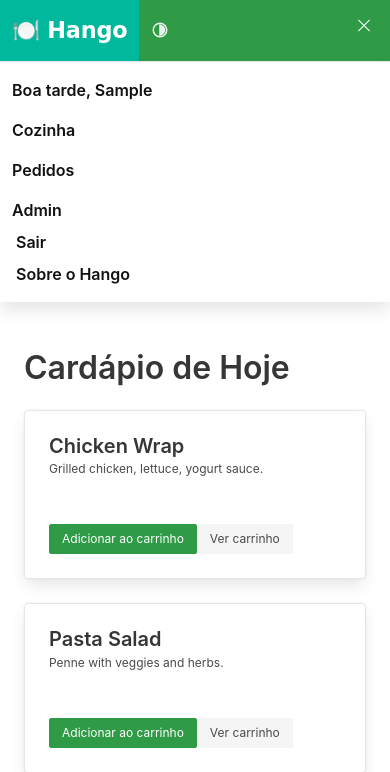
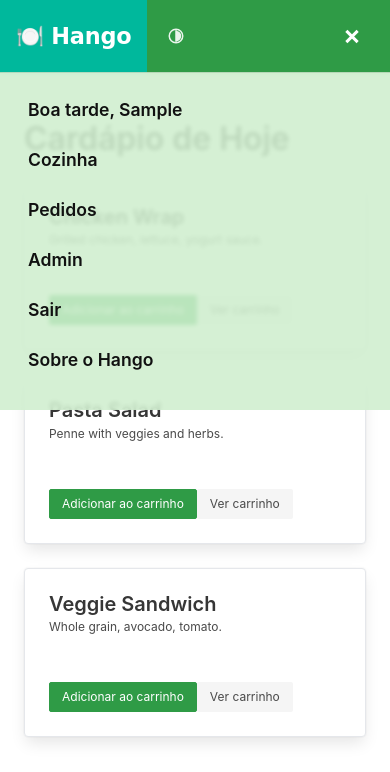
Before and after one commit to cotimacapa/hango, a Django app: page /menu/ in a window 390 px wide, after a click that opens the changed part. Shown: the top 772 px of the page. After the commit the page ends 743 px from the top, so only its background shows below. Run offline with Django 5.2, Linux system fonts and the light colour scheme; the visitor is signed in with stand-in values (Sample User, id 1); data comes from the database, SQL or seed files in the repository; parts of the project's set-up code (start-up, migrations or seed data) failed here and were passed over; some web fonts are replaced.

Commit message:
Menu mobile com elemento maiores

```diff
--- a/static/css/styles.css
+++ b/static/css/styles.css
@@ -568,3 +568,184 @@ html[data-theme="dark"] .button.is-light:hover {
   letter-spacing: -0.01em;
   text-transform: none;
 }
+
+/* ---------- Mobile navbar upgrades (no desktop changes) ---------- */
+@media (max-width: 768px) {
+  /* Larger tap targets overall */
+  .navbar {
+    min-height: 64px;                 /* taller bar */
+  }
+
+  /* Bigger burger button */
+  .navbar-brand .navbar-burger {
+    width: 56px;
+    height: 56px;
+    margin-left: .25rem;
+    margin-right: .25rem;
+  }
+  .navbar-burger span {
+    height: 3px;                      /* thicker lines */
+    left: 14px; right: 14px;          /* shorter bars look nicer when bigger */
+  }
+
+  /* Open menu: make items larger and easier to tap */
+  .navbar-menu {
+    /* default closed state still off-canvas; Bulma toggles .is-active */
+    font-size: 1.1rem;                /* bigger text */
+    -webkit-tap-highlight-color: transparent;
+  }
+
+  .navbar-menu.is-active {
+    position: fixed;                  /* pin the menu */
+    top: 64px;                        /* same as navbar min-height */
+    left: 0;
+    right: 0;
+    height: 50vh;                     /* top half of the screen */
+    overflow-y: auto;                 /* scroll if it overflows */
+    padding: 0.75rem;                 /* comfy padding */
+    z-index: 40;
+    /* keep your theme; fallbacks if variables aren’t set */
+    background: var(--navbar-menu-bg, rgba(0 0 0 / 0.92));
+    backdrop-filter: saturate(120%) blur(2px);
+    box-shadow: 0 8px 24px rgba(0,0,0,.35);
+  }
+
+  /* Make each item a thumb-friendly target */
+  .navbar-item,
+  .navbar-link {
+    padding-top: 0.875rem;
+    padding-bottom: 0.875rem;
+    padding-left: 1rem;
+    padding-right: 1rem;
+    min-height: 48px;                 /* ≥48px per Apple/Google guidelines */
+    line-height: 1.25;
+  }
+
+  /* Dropdowns inside the mobile menu */
+  .navbar-dropdown .navbar-item {
+    padding-left: 1.25rem;            /* small indent */
+    min-height: 44px;
+  }
+
+  /* Make separators less fiddly */
+  .navbar-divider {
+    margin: .25rem 0;
+  }
+
+  /* Optional: ensure links fill the row so tapping anywhere works */
+  .navbar-item,
+  .navbar-dropdown .navbar-item {
+    display: flex;
+    align-items: center;
+  }
+
+  /* Prevent background from “peeking” while scrolling the menu */
+  html.has-navbar-fixed-top,
+  body.has-navbar-fixed-top {
+    overflow-x: hidden;
+  }
+}
+
+/* ---------- Hango: Mobile burger size & placement ---------- */
+@media (max-width: 1023.98px) {
+
+  /* Make the top bar a hair taller so a bigger burger fits cleanly */
+  .navbar { min-height: 64px; }
+
+  /* Keep brand row tidy */
+  .navbar .navbar-brand { align-items: center; gap: .25rem; }
+
+  /* >> BIGGER BURGER, LOCKED TO THE RIGHT << */
+  .navbar .navbar-brand .navbar-burger {
+    margin-left: auto;        /* shove it to the right edge */
+    width: 56px;
+    height: 56px;
+  }
+  .navbar.is-primary .navbar-burger span {
+    /* thicker, slightly shorter bars so they don’t look goofy at 56px */
+    height: 3px;
+    left: 14px; right: 14px;
+  }
+
+  /* Keep the opened menu anchored under the taller bar (you already use Bulma's .is-active) */
+  .navbar-menu.is-active {
+    position: fixed;
+    top: 64px;                /* match .navbar min-height */
+    left: 0; right: 0;
+    height: 40vh;             /* top half of the screen */
+    overflow-y: auto;
+    /* background: var(--surface); */
+    /* border-top: 1px solid var(--border); */
+    z-index: 40;
+  }
+
+  /* Make taps comfy (keeps your current look, only increases hit area) */
+  .navbar-menu .navbar-item,
+  .navbar-menu .navbar-link {
+    min-height: 48px;
+    line-height: 1.25;
+    font-size: 1.1rem;
+    display: flex;
+    align-items: center;
+  }
+}
+
+/* ---------- Hango: Mobile drawer theming (works in light & dark) ---------- */
+@media (max-width: 1023.98px) {
+  /* Base layout keeps from earlier step */
+  .navbar { min-height: 64px; }
+  .navbar .navbar-brand { align-items: center; gap: .25rem; }
+  .navbar .navbar-brand .navbar-burger {
+    margin-left: auto;
+    width: 56px; height: 56px;
+  }
+  .navbar-burger span { height: 3px; left: 14px; right: 14px; }
+
+  /* Default/fallback (in case theme attr isn’t present) */
+  .navbar-menu.is-active {
+    position: fixed; top: 72px; left: 0; right: 0;
+    height: 40vh; overflow-y: auto; z-index: 40;
+    /* neutral fallback so it won't flip unexpectedly */
+    /* background: rgba(0,0,0,.88); */
+    border-top: 0;
+    backdrop-filter: saturate(120%) blur(2px);
+  }
+  .navbar-menu.is-active .navbar-item,
+  .navbar-menu.is-active .navbar-link {
+    min-height: 48px; line-height: 1.25; font-size: 1.1rem;
+    display: flex; align-items: center;
+    color: inherit;                 /* inherit from theme variant (below) */
+  }
+
+  /* ===== Theme-aware variants =====
+     Adjust these selectors to match your switch if needed:
+     - html[data-theme="dark"] / html[data-theme="light"]
+     - or body.theme-dark / body.theme-light
+  */
+
+  /* DARK */
+  html[data-theme="dark"] .navbar-menu.is-active,
+  body.theme-dark .navbar-menu.is-active {
+    background: rgba(8, 8, 8, .92);
+    color: #f5f5f5;
+    border-top: 1px solid rgba(255,255,255,.06);
+    box-shadow: none;               /* avoid pale band under the drawer */
+  }
+
+  /* LIGHT */
+  html[data-theme="light"] .navbar-menu.is-active,
+  body.theme-light .navbar-menu.is-active {
+    background: rgba(208 238 207 / 0.88);   /* light surface, not murky grey */
+    color: #111;
+    border-top: 1px solid rgba(0,0,0,.08);  /* subtle seam */
+    box-shadow: none;                       /* no glow band */
+  }
+
+  /* Ensure hover/focus remain visible in both themes */
+  .navbar-menu.is-active .navbar-item:focus,
+  .navbar-menu.is-active .navbar-item:hover,
+  .navbar-menu.is-active .navbar-link:focus,
+  .navbar-menu.is-active .navbar-link:hover {
+    background: rgba(127,127,127,.08);
+  }
+}
```
